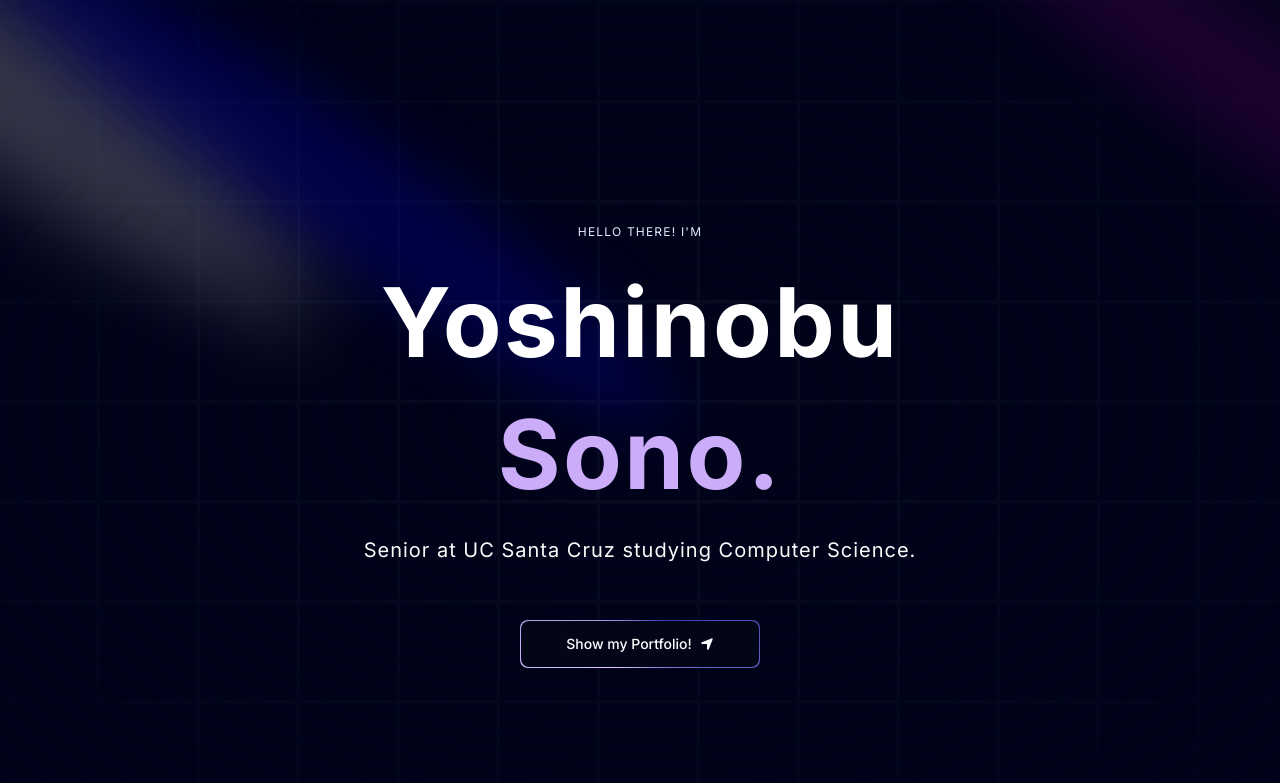
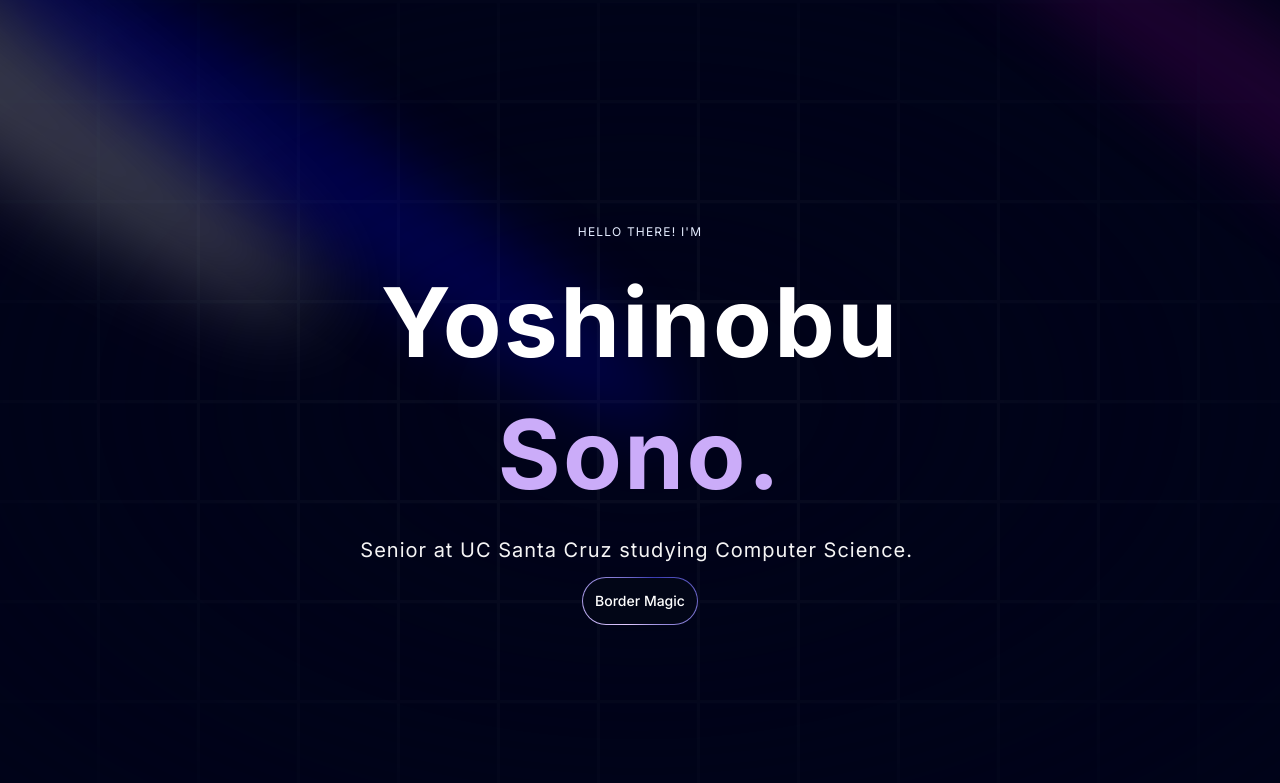
Before and after one commit to georgesono21/portfolio, a Next.js app: page / in a window 1280 px wide. Shown: the top 783 px of the page. Built offline with nearby package versions, Linux system fonts and the light colour scheme.

Commit message:
lets see if the regular button works

```diff
--- a/components/Hero.tsx
+++ b/components/Hero.tsx
@@ -58,13 +58,9 @@
             className="text-center text-[40px] md:text-5xl lg:text-8xl"
           />
 
-          {/* <div className="text-center md:tracking-wider mb-4 text-sm md:text-lg lg:text-xl">
+          <div className="text-center md:tracking-wider mb-4 text-sm md:text-lg lg:text-xl " style={{"height":"25px"}}>
             <FlipWords words = {heroDescription}/>
-          </div> */}
-
-          <p className="text-center md:tracking-wider mb-4 text-sm md:text-lg lg:text-xl">
-            Senior at UC Santa Cruz studying Computer Science.
-          </p>
+          </div>
 
           <a href="#about">
             <MagicButton
--- a/components/ui/MagicButton.tsx
+++ b/components/ui/MagicButton.tsx
@@ -6,15 +6,36 @@
         title:string, icon:React.ReactNode, position:string, handleClick?: () => void; otherClasses?:string
 }) => {
   return (
-    <button className="relative inline-flex h-12 w-full rounded-lg overflow-hidden p-[1px] focus:outline-none md:w-60 md:mt-10">
+    <button className="relative inline-flex h-12 overflow-hidden rounded-full p-[1px] focus:outline-none focus:ring-2 focus:ring-slate-400 focus:ring-offset-2 focus:ring-offset-slate-50">
     <span className="absolute inset-[-1000%] animate-[spin_2s_linear_infinite] bg-[conic-gradient(from_90deg_at_50%_50%,#E2CBFF_0%,#393BB2_50%,#E2CBFF_100%)]" />
-    <span className={`inline-flex h-full w-full cursor-pointer items-center justify-center rounded-lg bg-slate-950 px-7 text-sm font-medium text-white backdrop-blur-3xl gap-2 ${otherClasses}`}>
-        {position === "left" && icon}
-        {title}
-        {position === "right" && icon}
+    <span className="inline-flex h-full w-full cursor-pointer items-center justify-center rounded-full bg-slate-950 px-3 py-1 text-sm font-medium text-white backdrop-blur-3xl">
+      Border Magic
     </span>
-    </button>
+  </button>
   )
 }
 
 export default MagicButton
+
+
+// import React from 'react'
+
+// const MagicButton = ({
+//     title,icon, position, handleClick, otherClasses}:{
+
+//         title:string, icon:React.ReactNode, position:string, handleClick?: () => void; otherClasses?:string
+// }) => {
+//   return (
+//     <button className="relative inline-flex h-12 rounded-lg overflow-hidden p-[1px] focus:outline-none md:w-60 md:mt-10">
+//     <span className="absolute inset-[-1000%] animate-[spin_2s_linear_infinite] bg-[conic-gradient(from_90deg_at_50%_50%,#E2CBFF_0%,#393BB2_50%,#E2CBFF_100%)]" />
+//     <span className={`inline-flex h-full w-full cursor-pointer items-center justify-center rounded-lg bg-slate-950 px-7 text-sm font-medium text-white backdrop-blur-3xl gap-2 ${otherClasses}`}>
+//         {position === "left" && icon}
+//         {title}
+//         {position === "right" && icon}
+//     </span>
+//     </button>
+//   )
+// }
+
+// export default MagicButton
+//
```
